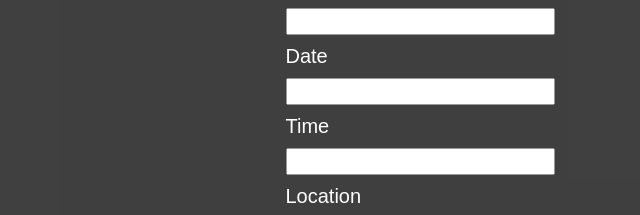
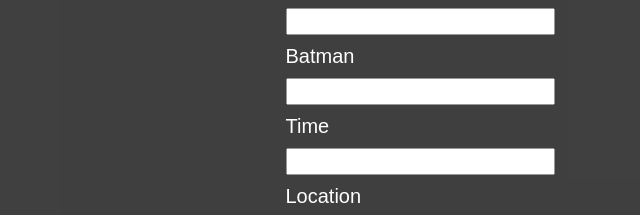
Before and after one commit to Lauren-Lofthus/churchCom, a plain HTML site: page newAnnounce.html in a window 1280 px wide. Shown: the part 331-546 px from the top of the page, 196-836 px from the left. Drawn offline with Linux system fonts and the light colour scheme.

Commit message:
updated batman tag

```diff
--- a/newAnnounce.html
+++ b/newAnnounce.html
@@ -20,7 +20,7 @@
             <label>Title</label><br>
             <input><br>
             <div id="event_Only">
-                <label>Date</label><br>
+                <label>Batman</label><br>
                 <input><br>
                 <label>Time</label><br>
                 <input><br>
```
